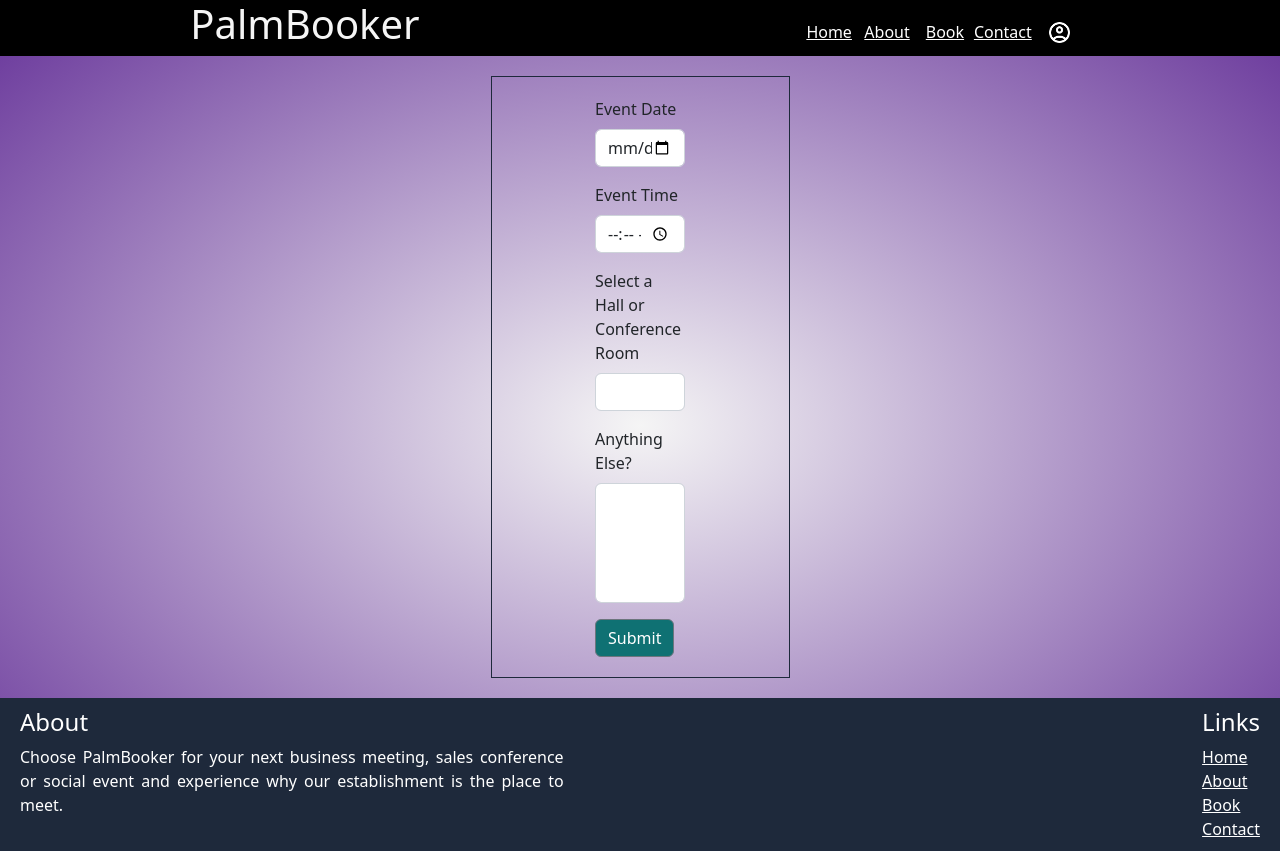
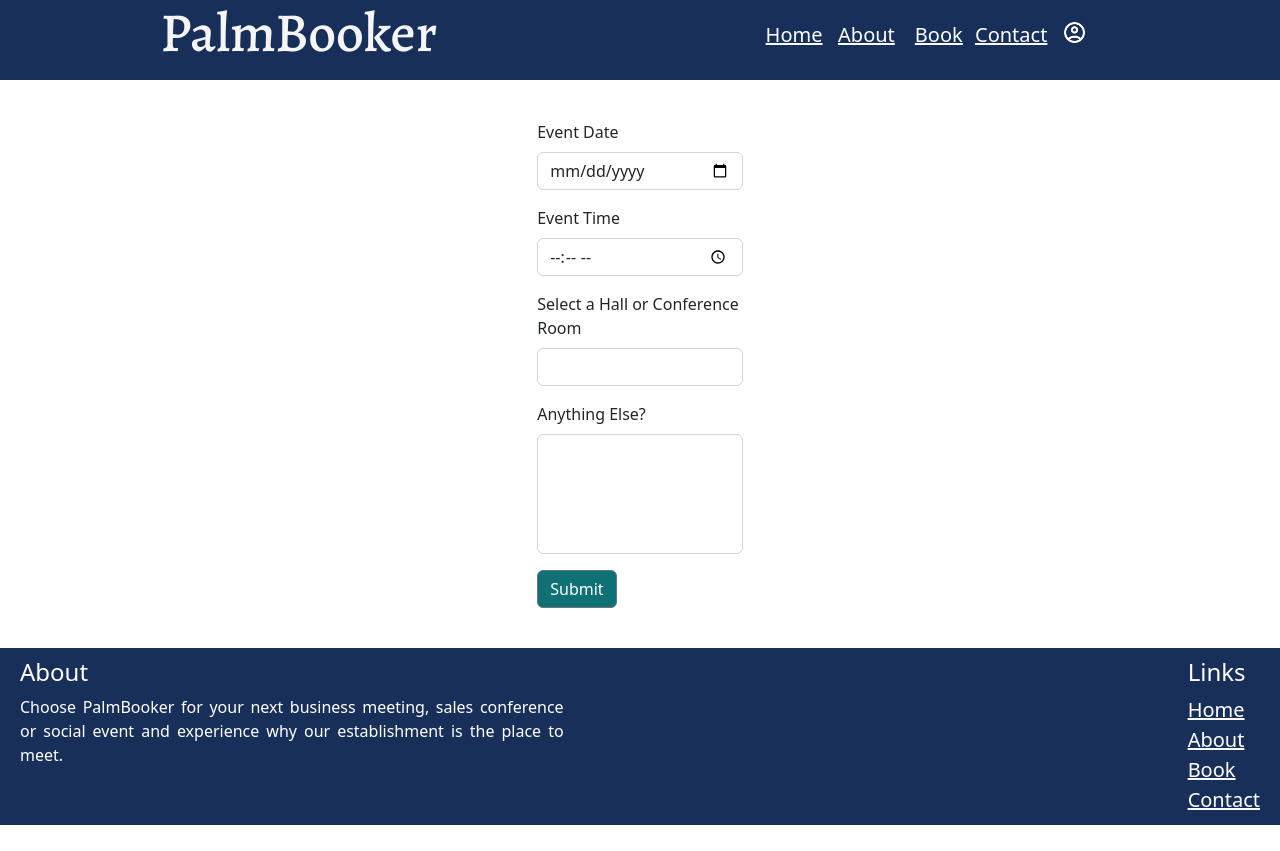
Before and after one commit to krishika123/PalmBookingKrish, a React (Create React App) app: page /book in a window 1280 px wide. After the commit the page ends 825 px from the top, so only its background shows below. Built offline with nearby package versions, Linux system fonts and the light colour scheme; what oidc-client would draw is missing.

Commit message:
update to frontend

```diff
--- a/src/Components/Footer/Footer.js
+++ b/src/Components/Footer/Footer.js
@@ -1,26 +1,43 @@
-import React from 'react';
+import React from "react";
 import { Outlet, Link } from "react-router-dom";
 
 const Footer = () => {
   return (
     <footer>
+      <div>
+        <h4 style={{ textAlign: "left" }}>About</h4>
+        <p className="footerP">
+          Choose PalmBooker for your next business meeting, sales conference or
+          social event and experience why our establishment is the place to
+          meet.
+        </p>
+      </div>
+      <div className="footerLinksParent">
+        <h4>Links</h4>
         <div>
-            <h4 style={{textAlign:"left"}}>About</h4>
-            <p className='footerP'>
-                Choose PalmBooker for your next business meeting, sales conference or social event and experience why our establishment is the place to meet.
-            </p>
+          <Link className={"footerLinks"} to="/">
+            Home
+          </Link>
         </div>
-        <div className='footerLinksParent'>
-        <h4>Links</h4>
-        <div><Link className={'footerLinks'} to="/">Home</Link></div>
-        <div><Link className={'footerLinks'} to="/about">About</Link></div>
-        <div><Link className={'footerLinks'} to="/book">Book</Link></div>
-        <div><Link className={'footerLinks'} to="/contact">Contact</Link></div>
-        <Outlet/>
+        <div>
+          <Link className={"footerLinks"} to="/about">
+            About
+          </Link>
+        </div>
+        <div>
+          <Link className={"footerLinks"} to="/book">
+            Book
+          </Link>
+        </div>
+        <div>
+          <Link className={"footerLinks"} to="/contact">
+            Contact
+          </Link>
+        </div>
+        <Outlet />
       </div>
+    </footer>
+  );
+};
 
-    </footer>
-  )
-}
-
-export default Footer
+export default Footer;
--- a/src/Components/Header/Header.js
+++ b/src/Components/Header/Header.js
@@ -1,22 +1,24 @@
-import React from 'react'
-import Nav from '../Nav'
+import React from "react";
+import Nav from "../Nav";
 
-const Content = ()=>{
-    return ( < >
-    <h1>PalmBooker</h1>
-    {/* <Nav inputElement={inputElement} /> */}
-    {/* <img onClick={focusInput} src={hammenu} className={"hammenuStyle"}></img> */}
-    </>)
-}
+const Content = () => {
+  return (
+    <>
+      <h1 className="logoStyle">PalmBooker</h1>
+      {/* <Nav inputElement={inputElement} /> */}
+      {/* <img onClick={focusInput} src={hammenu} className={"hammenuStyle"}></img> */}
+    </>
+  );
+};
 
 const Header = () => {
   return (
     <header>
-        <Content/>
-       <Nav/>
-        <nav></nav>
+      <Content />
+      <Nav />
+      <nav></nav>
     </header>
-  )
-}
+  );
+};
 
-export default Header
+export default Header;
--- a/src/Components/ProfileForm.js
+++ b/src/Components/ProfileForm.js
@@ -1,38 +1,74 @@
-import React from 'react';
-import {Form,FormGroup,Label,Input,Button} from 'reactstrap';
+import React, { useState } from "react";
+import { Form, FormGroup, Label, Input } from "reactstrap";
+import { useParams } from "react-router-dom";
+import axios from "../api/axios";
 
+const initData = {
+  name: "",
+  email: "",
+  bookingId: ""
+};
 
-const ProfileForm = () => {
+const ProfileForm = (props) => {
+  const { id } = useParams();
+
+  const [userInfo, setUserInfo] = useState(initData);
+
+  const renderResponse = (data) => {
+    //console.log({data: facilities.find(x => x.name === data.facilityName)?.id, facilities})
+    let obj = { ...data };
+    setUserInfo(obj);
+  };
+
+  const handleChange = (eve) => {
+    setUserInfo((prev) => ({
+      ...prev,
+      [eve.target.name]: eve.target.value
+    }));
+  };
+
+  const getUserInfo = async () => {
+    try {
+      const response = await axios.get(`/User/GetUserBy${id}`);
+      //console.log({response2222: renderResponse(response.data[0])})
+      renderResponse(response.data[0]);
+    } catch (error) {
+      console.error({ response: error });
+    }
+  };
+
+  getUserInfo();
+
   return (
     <div>
       <Form>
         <h3>User Profile</h3>
         <FormGroup>
-            <Label for="exampleName">
-                Name
-            </Label>
+          <Label for="exampleName">Name</Label>
           <Input
             id="exampleName"
             name="bookingname"
             type="text"
+            value={userInfo.name}
+            onChange={handleChange}
           />
         </FormGroup>
         <FormGroup>
-            <Label for="exampleEmail">
-                Email
-            </Label>
+          <Label for="exampleEmail">Email</Label>
           <Input
             id="exampleEmail"
             name="email"
             type="email"
+            value={userInfo.email}
+            onChange={handleChange}
           />
         </FormGroup>
       </Form>
 
       <h7>Bookings:</h7>
+      <p>table for bookings</p>
+    </div>
+  );
+};
 
-    </div>
-  )
-}
-
-export default ProfileForm
+export default ProfileForm;
--- a/src/index.css
+++ b/src/index.css
@@ -1,6 +1,8 @@
 @import url("https://fonts.googleapis.com/css2?family=Nunito&display=swap");
+@import url("https://fonts.googleapis.com/css2?family=Alegreya:wght@500&display=swap");
 
 /* || RESET */
+
 * {
   margin: 0;
   padding: 0;
@@ -8,52 +10,63 @@
 }
 
 /* || GENERAL STYLES */
+
 body {
   font: 1.5rem "Nunito", sans-serif;
   min-height: 100vh;
-
-  background-color: #475569;
-  background-image: radial-gradient(whitesmoke, #475569);
+  background-color: white;
   display: flex;
   flex-direction: column;
 }
 
-header, nav, main, footer {
+header,
+nav,
+main,
+footer {
   display: grid;
   place-content: center;
   grid-template-columns: 100%;
   text-align: center;
 }
 
+.logoStyle {
+  font-size: 30px;
+  font-family: "Alegreya";
+}
+
 header {
   position: sticky;
   color: whitesmoke;
-  background-color: black;
+  background-color: #183059;
   display: flex;
   flex-direction: row;
   justify-content: space-around;
   top: 0;
-
+  min-height: 80px;
+  font-size: 15px;
+  z-index: 10;
 }
 
 nav {
-  background-color: #fff;
+  background-color: #2e86ab;
   color: #000;
   padding: 0.5rem;
   border-bottom: 2px solid #000;
+  /*z-index: 10; */
 }
 
+/* Styling for cards compnent */
 
-/* Styling for cards compnent */
-.cardimg{
+.cardimg {
   width: 100%;
-  height:250px;
+  height: 250px;
   opacity: 1;
-  transition: .5s ease;
+  transition: 0.5s ease;
   backface-visibility: hidden;
 }
+
 .middle {
-  transition: .5s ease;
+  transition: 0.5s ease;
   opacity: 0;
   position: absolute;
   top: 50%;
@@ -71,92 +84,107 @@ nav {
   color: white;
   font-weight: bold;
 }
+
 .container-slide {
   position: relative;
   object-fit: contain;
 }
+
 .container-slide:hover .image {
   opacity: 0.3;
 }
+
 .container-slide:hover .middle {
   opacity: 0.68;
 }
 
+/* Main Styling */
 
-/* Main Styling */
 main {
   flex-grow: 1;
   display: grid;
-  grid-template-columns: repeat( auto-fit, minmax(250px, 1fr) );
+  grid-template-columns: repeat(auto-fit, minmax(250px, 1fr));
   gap: 20px;
   padding: 20px;
   text-align: justify;
 }
-main > div{
+
+/*main > div{
   border: 1px solid #1E293B;
   height: auto;
-}
-
+}*/
 
 /* Footer Styling*/
+
 footer {
   bottom: 0;
   height: fit-content;
-  background-color: #1E293B;
-  display:flex;
+  background-color: #183059;
+  display: flex;
   flex-direction: row;
   justify-content: space-between;
   text-align: justify;
   color: white;
   padding: 10px 20px;
 }
+
 .footerP {
-  width:80%;
+  width: 80%;
 }
-.footerLinks{
+
+.footerLinks {
   color: white;
+  font-size: 20px;
 }
 
 /* Carousel Styling */
-.carouselImage{
+
+.carouselImage {
   width: 100%;
   height: 300px;
 }
 
+/* Form Styling */
 
-/* Form Styling */
-.parentTextBox{
-  margin:20px;
-  display:flex;
+.parentTextBox {
+  margin: 20px;
+  display: flex;
   flex-direction: row;
   justify-content: center;
   align-items: center;
   text-align: left;
 }
-.textBox{
-  width:35%;
+
+.textBox {
+  width: 40%;
 }
 
+/* || XS */
 
-
-/* || XS */
 @media screen and (max-width: 395px) {
+  .logoStyle {
+    font-size: 20px;
+    text-align: center;
+  }
   footer {
-    display:flex;
+    display: flex;
     flex-direction: column;
     justify-content: space-between;
-
   }
   .footerP {
-    width:100%;
+    width: 100%;
     font-size: small;
   }
-  .footerLinksParent{
+  .footerLinks {
+    font-size: 15px;
+    text-align: center;
+  }
+  .footerLinksParent {
     display: flex;
     flex-direction: row;
     justify-content: space-between;
   }
-  header{
+  header {
     padding-top: 15px;
     display: flex;
     flex-direction: column;
@@ -172,84 +200,105 @@ footer {
 }
 
 /* || SMALL */
+
 @media screen and (min-width: 576px) {
-  body {
-    background-color: green;
-    background-image: radial-gradient(whitesmoke, green)
+  .logoStyle {
+    font-size: 30px;
+    text-align: center;
+  }
+  header {
+    font-size: 20px;
   }
   nav {
     display: none;
   }
-
-  footer{
+  footer {
     height: fit-content;
     padding-bottom: 0;
   }
   .footerP {
-    width:50%;
+    width: 50%;
   }
-  .carouselImage{
+  .carouselImage {
     height: 400px;
   }
-
-
+  .textBox {
+    width: 50%;
+  }
 }
 
 /* || MEDIUM */
+
 @media screen and (min-width: 768px) {
-  body {
+  /*body {
     background-color: gold;
     background-image: radial-gradient(whitesmoke, gold)
+  }*/
+  .logoStyle {
+    font-size: 55px;
+    text-align: center;
   }
-  footer{
+  footer {
     height: fit-content;
   }
   .footerP {
-    width:50%;
+    width: 50%;
   }
-  nav { display: none }
-  .carouselImage{
+  nav {
+    display: none;
+  }
+  .carouselImage {
     height: 600px;
   }
-  .grid-container{
+  .grid-container {
     display: grid;
-    gap:10px;
-    grid-template-columns: repeat( auto-fit, minmax(250px, 1fr) );
+    gap: 10px;
+    grid-template-columns: repeat(auto-fit, minmax(250px, 1fr));
+  }
+  .textBox {
+    width: 40%;
   }
 }
 
 /* || LARGE */
+
 @media screen and (min-width: 992px) {
-  body {
+  /*body {
     background-color: firebrick;
     background-image: radial-gradient(whitesmoke, firebrick)
-  }
-  footer{
+  }*/
+  footer {
     height: fit-content;
   }
   .footerP {
-    width:50%;
+    width: 50%;
   }
-  nav { display: none }
-  .carouselImage{
+  nav {
+    display: none;
+  }
+  .carouselImage {
     height: 700px;
   }
-  main{
-    width:80vw;
+  main {
+    width: 80vw;
     justify-items: center !important;
     align-items: center !important;
     margin: 0 auto;
   }
+  .textBox {
+    width: 80%;
+  }
 }
 
 /* || XL  */
+
 @media screen and (min-width: 1200px) {
-  body {
+  /*body {
     background-color: rebeccapurple;
     background-image: radial-gradient(whitesmoke, rebeccapurple)
-  }
-  footer{
-    display:flex;
+  }*/
+  footer {
+    display: flex;
     justify-content: space-between;
     text-align: justify;
     color: white;
@@ -257,31 +306,37 @@ footer {
     height: fit-content;
   }
   .footerP {
-    width:50%;
+    width: 50%;
   }
-  nav { display: none }
-
-  .carouselImage{
+  nav {
+    display: none;
+  }
+  .carouselImage {
     height: 800px;
   }
-  main{
-    width:80vw;
+  main {
+    width: 80vw;
     justify-items: center !important;
     align-items: center !important;
     margin: 0 auto;
   }
+  .textBox {
+    width: 80%;
+  }
 }
 
 /* || MOBILE DEVICE LANDSCAPE  */
+
 @media screen and (max-height: 425px) and (min-aspect-ratio: 7/4) {
-  body {
+  /*body {
     background-color: dodgerblue;
     background-image: radial-gradient(whitesmoke, dodgerblue)
-  }
-
-  h1, h2 {
+  }*/
+  h1,
+  h2 {
     font-size: 1.5rem;
   }
-
-  nav { display: none }
+  nav {
+    display: none;
   }
+}
```
Also changed, not shown: src/App.css (+46 -65 lines). Lines whose indentation alone changed are shown as unchanged.
